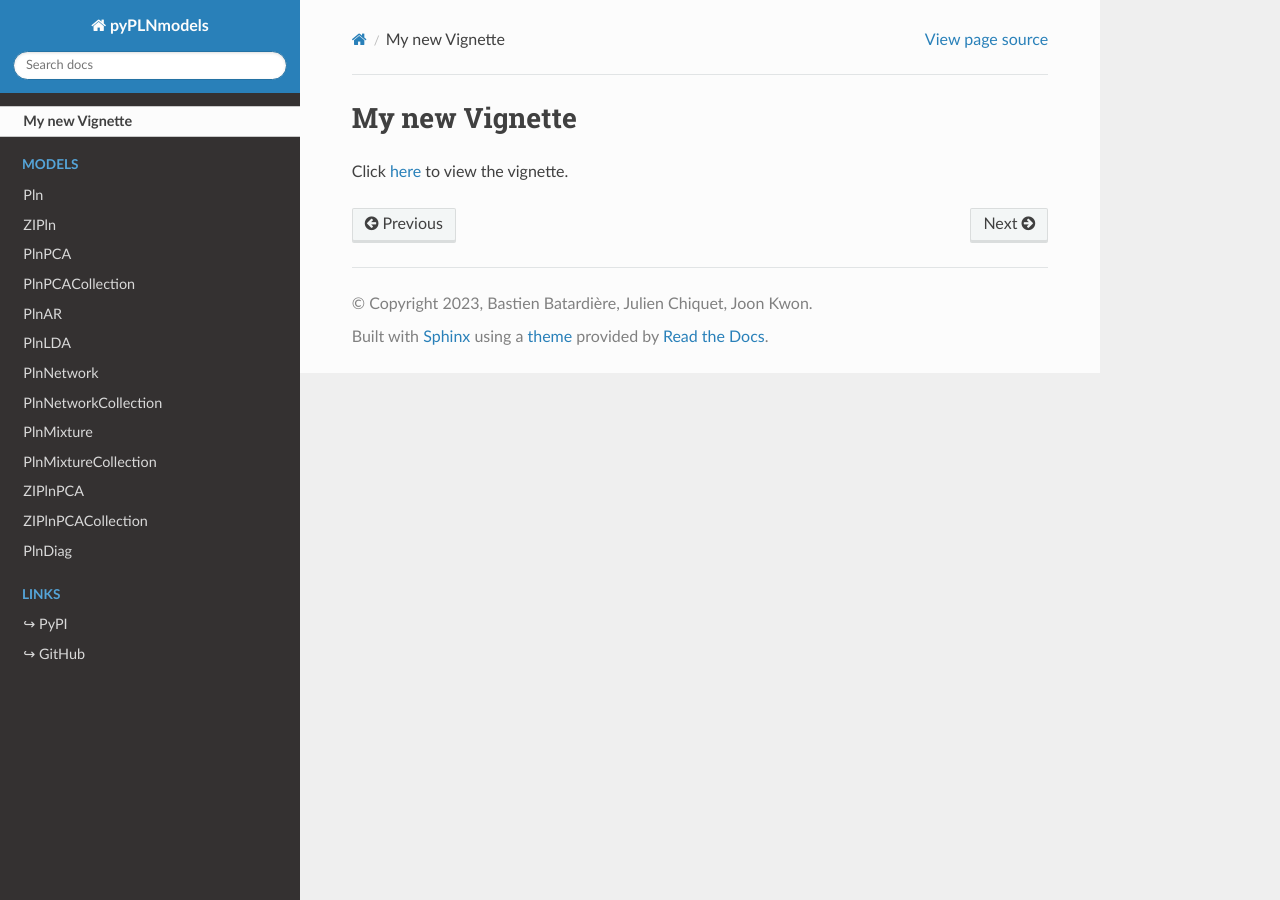
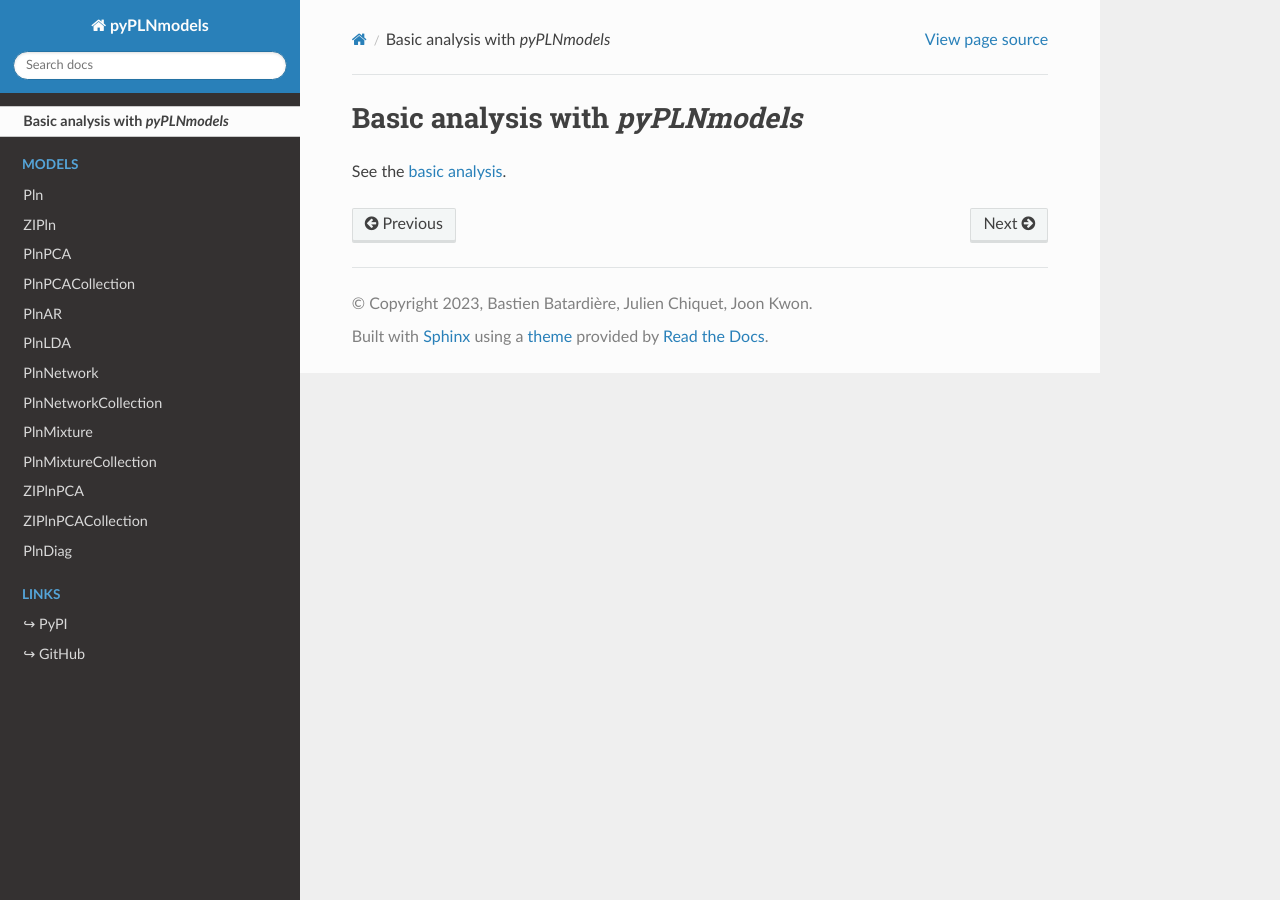
Before and after one commit to PLN-team/pyPLNmodels, a Sphinx documentation site: the page built from docs/source/vignettes/index.rst, in a window 1280 px wide. Built offline with Sphinx 7.4.7 and the Read the Docs theme 3.1.0, drawn with Linux system fonts in a browser that asks for light colours; pages that are not in the unit, such as notebooks, are missing from menus.

Commit message:
Change to basic analysis

```diff
--- a/docs/source/vignettes/index.rst
+++ b/docs/source/vignettes/index.rst
@@ -1,5 +1,5 @@
-My new Vignette
-===============
+Basic analysis with `pyPLNmodels`
+=================================
 
 
-Click `here <correlation_analysis.html>`_ to view the vignette.
+See the `basic analysis <basic_analysis.html>`_.
```
Also changed, not shown: docs/source/vignettes/basic_analysis.qmd (renamed from docs/source/vignettes/correlation_analysis.qmd), 1 other file.
